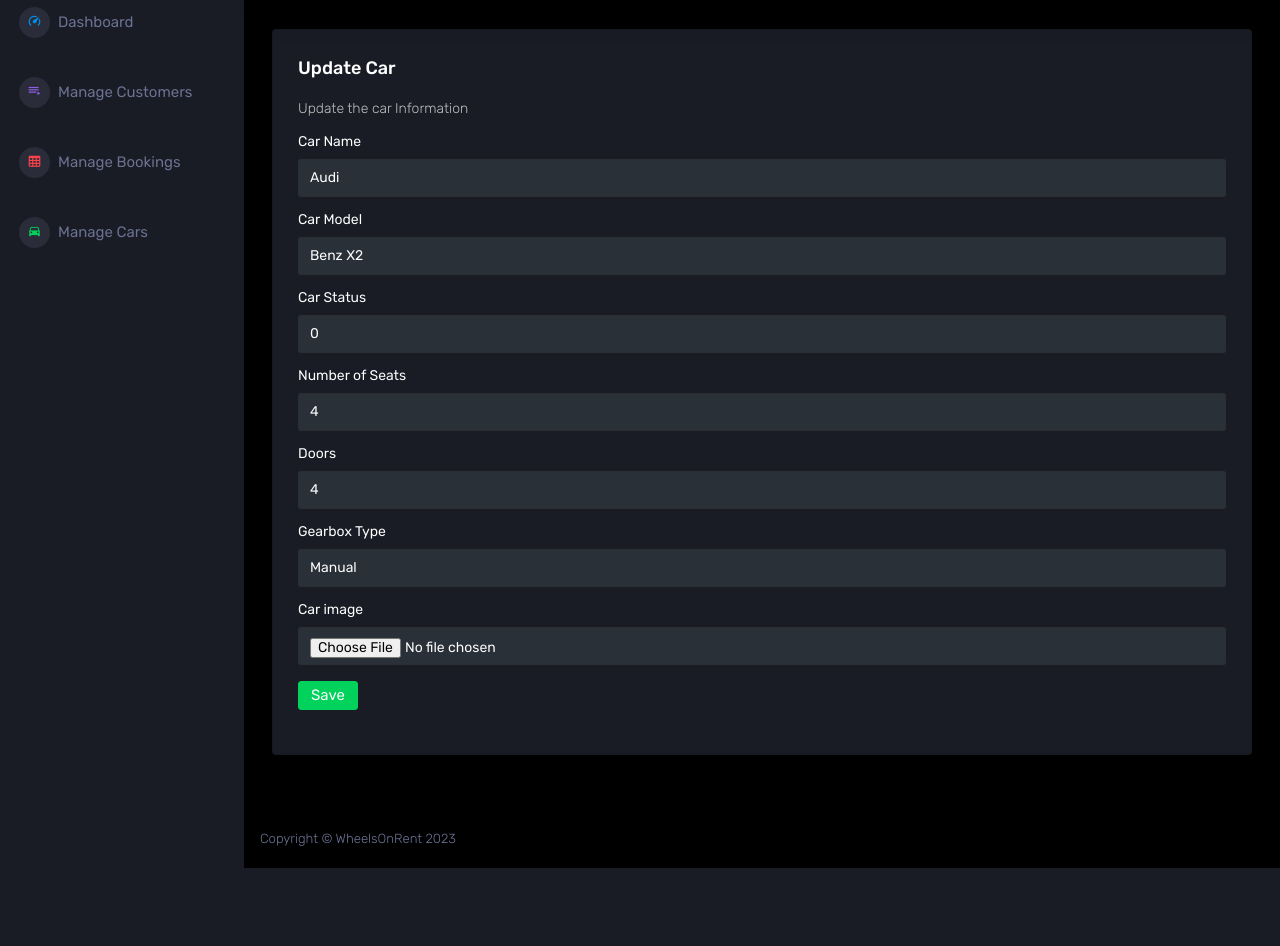
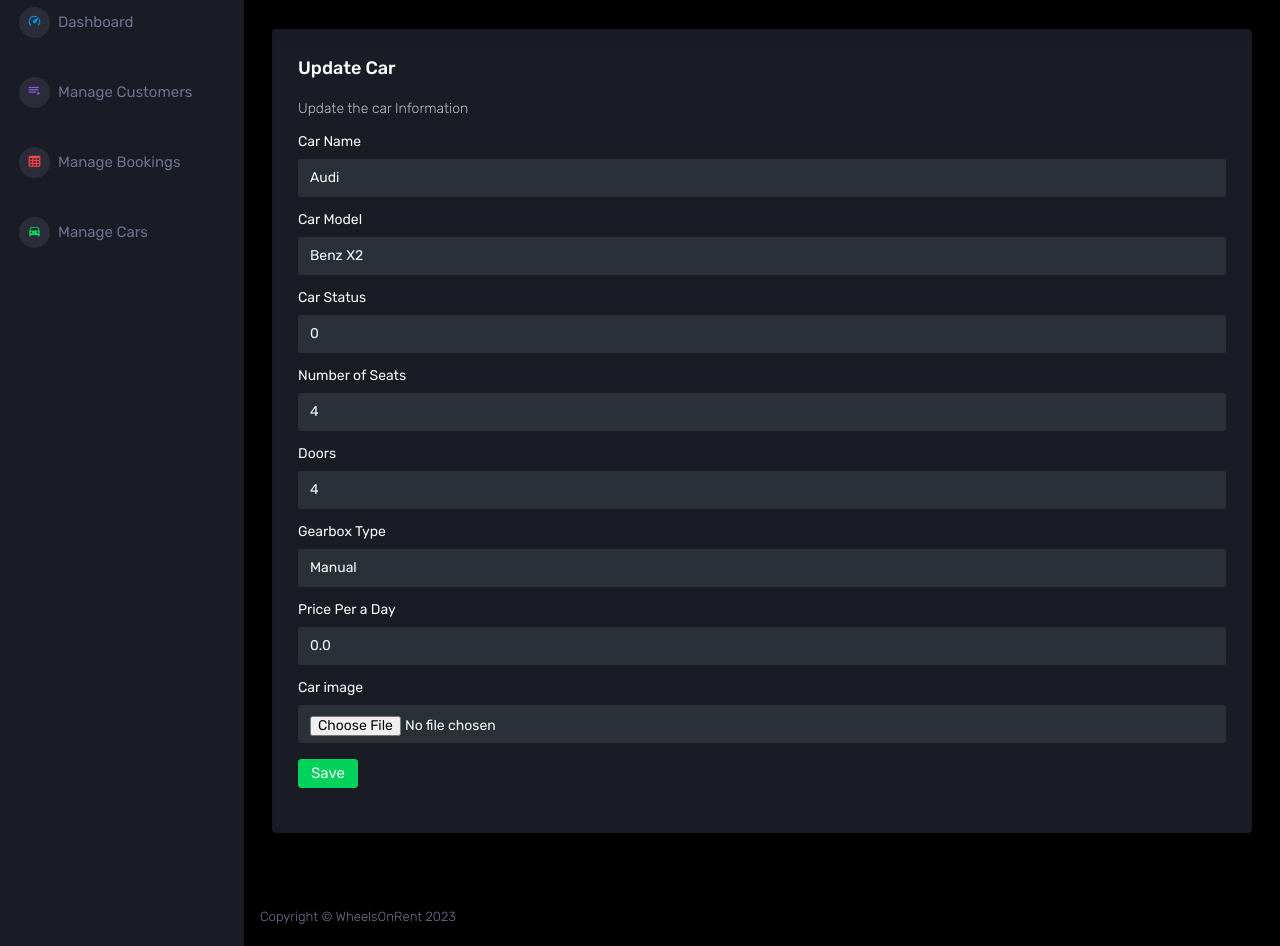
Before and after one commit to danieltsega/wheelsOnRent_v2, a Flask app: page /10/update in a window 1280 px wide. Shown: the part 71-1017 px from the top of the page. Before the commit the page ends 939 px from the top, so only its background shows below. Run offline with Flask 3, Linux system fonts and the light colour scheme; a user stored in the database is signed in; data comes from the database, SQL or seed files in the repository; some libraries are stand-ins or nearby versions.

Commit message:
[Update]: Add price field to the update form

```diff
--- a/car_app/templates/admin/car_update.html
+++ b/car_app/templates/admin/car_update.html
@@ -32,10 +32,14 @@
             <div class="form-group">
             <label for="gearbox">Gearbox Type</label>
             <input class="form-control" name="gearbox" id="gearbox" value="{{ request.form['gearbox'] or car['gearbox'] }}" required>
-          </div>
+            </div>
+	    <div class="form-group">
+            <label for="price">Price Per a Day</label>
+            <input class="form-control" name="price" id="gearbox" value="{{ request.form['price'] or car['price'] }}" required>
+	    </div>
             <div class="form-group">
             <label for="image">Car image</label>
-            <input class="form-control" type="file" name="image" id="image" accept="image/*" required>
+            <input class="form-control" type="file" name="image" id="image" accept="image/*">
           </div>
             <div class="form-group">
             <input class="btn btn-success" type="submit" value="Save">
```
